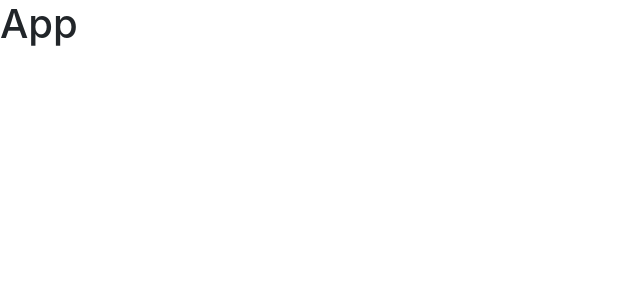
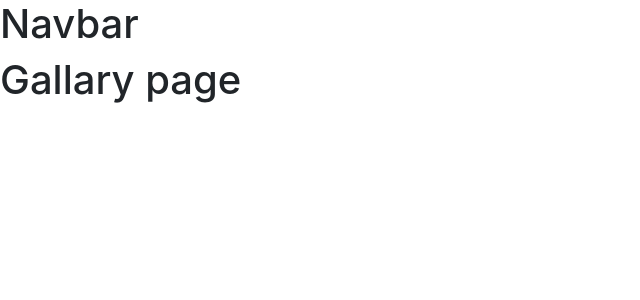
Before and after one commit to GrayWolf83/mitra-soft, a React (Create React App) app: page / in a window 1280 px wide. Shown: the top 300 px of the page, without its empty margins (0-640 px from the left). Built offline with nearby package versions, Linux system fonts and the light colour scheme.

Commit message:
Реализована маршрутизация

```diff
--- a/src/app/App.jsx
+++ b/src/app/App.jsx
@@ -1,5 +1,13 @@
+import { Route, Switch, Redirect } from 'react-router-dom'
+import Main from './layouts/Main'
+
 function App() {
-	return <h1>App</h1>
+	return (
+		<Switch>
+			<Route path='/' component={Main} />
+			<Redirect to='/' />
+		</Switch>
+	)
 }
 
 export default App
--- a/src/app/layouts/Main.jsx
+++ b/src/app/layouts/Main.jsx
@@ -1,7 +1,21 @@
 import React from 'react'
+import { Switch, Route } from 'react-router-dom'
+import Navbar from '../components/ui/navbar'
+import AboutPage from '../pages/about-page'
+import SingleImagePage from '../pages/single-image-page'
+import GallaryPage from '../pages/gallary-page'
 
 const Main = () => {
-	return <h1>Main</h1>
+	return (
+		<>
+			<Navbar />
+			<Switch>
+				<Route path='/about' component={AboutPage} />
+				<Route path='/:photoId' component={SingleImagePage} />
+				<Route path='/' component={GallaryPage} />
+			</Switch>
+		</>
+	)
 }
 
 export default Main
```
